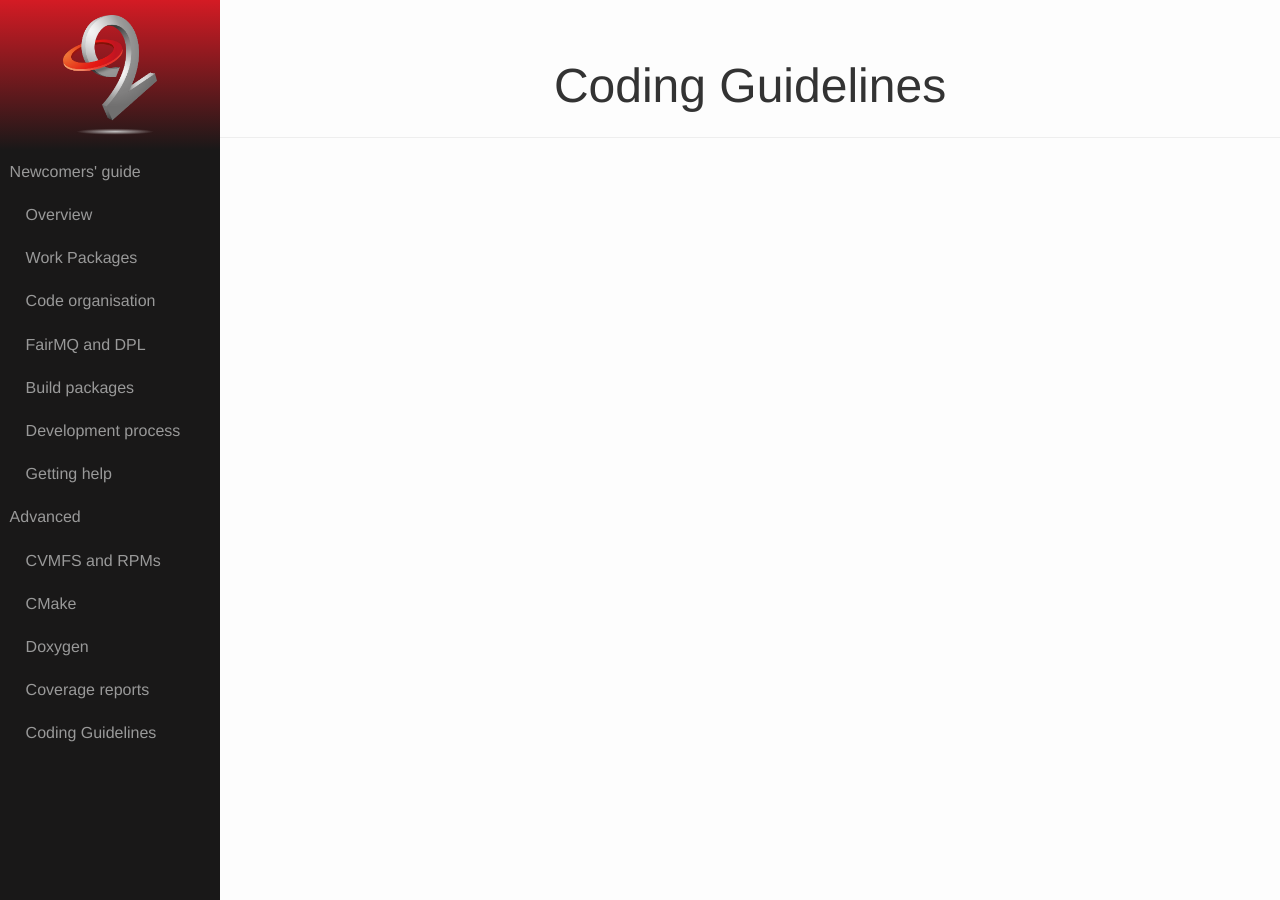
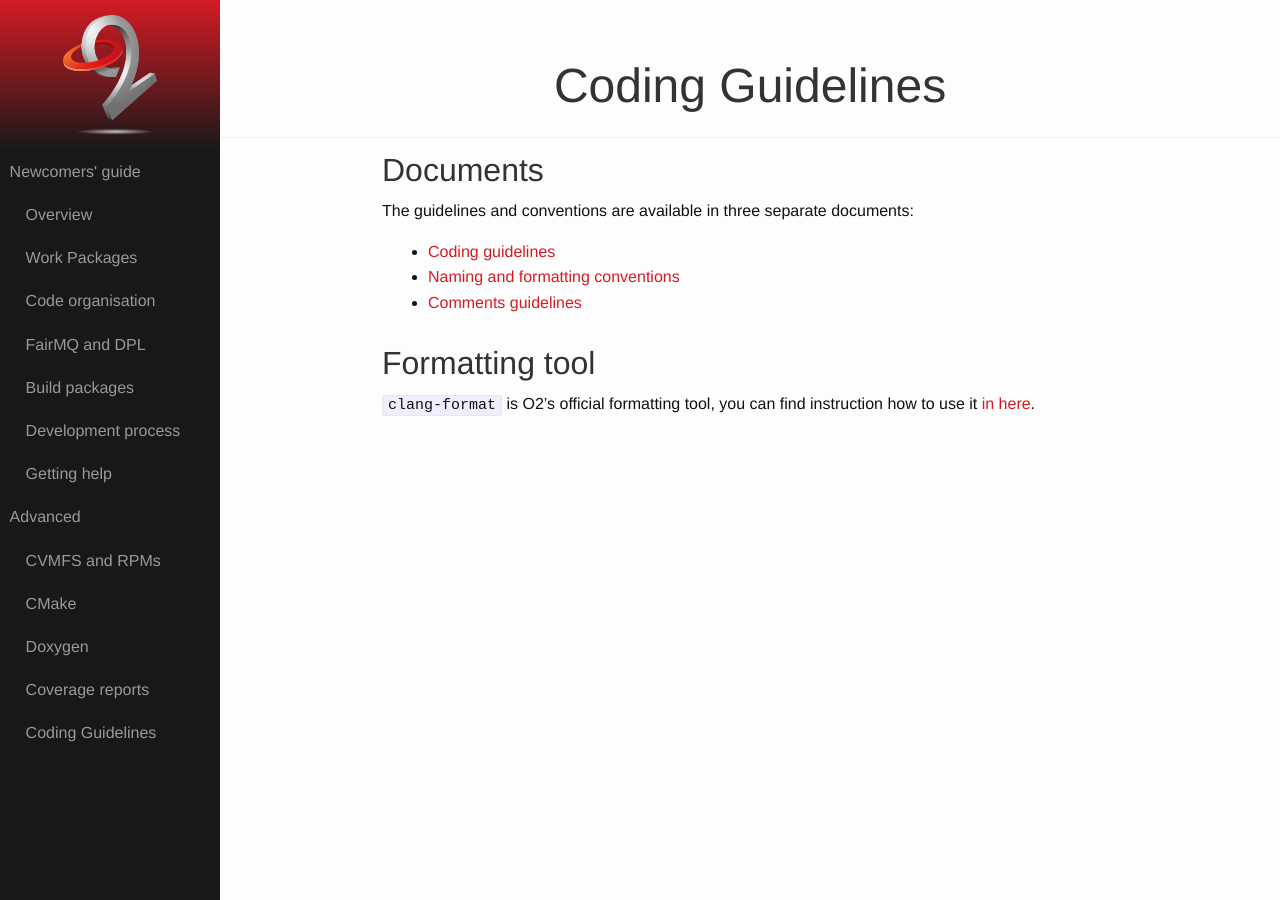
Before and after one commit to AliceO2Group/AliceO2Group.github.io, a Jekyll site: the page built from advanced/guideline.markdown, in a window 1280 px wide. Built offline with Jekyll 4.4.1, drawn with Linux system fonts in a browser that asks for light colours.

Commit message:
Add coding guidelines

```diff
--- a/advanced/guideline.markdown
+++ b/advanced/guideline.markdown
@@ -2,3 +2,16 @@
 title: Coding Guidelines
 layout: main
 ---
+
+Documents
+=========
+
+The guidelines and conventions are available in three separate documents:
+* [Coding guidelines](https://rawgit.com/AliceO2Group/CodingGuidelines/master/coding_guidelines.html)
+* [Naming and formatting conventions](https://rawgit.com/AliceO2Group/CodingGuidelines/master/naming_formatting.html)
+* [Comments guidelines](https://rawgit.com/AliceO2Group/CodingGuidelines/master/comments_guidelines.html)
+
+Formatting tool
+===============
+
+`clang-format` is O2's official formatting tool, you can find instruction how to use it [in here](https://github.com/AliceO2Group/CodingGuidelines#formatting-tool).
```
